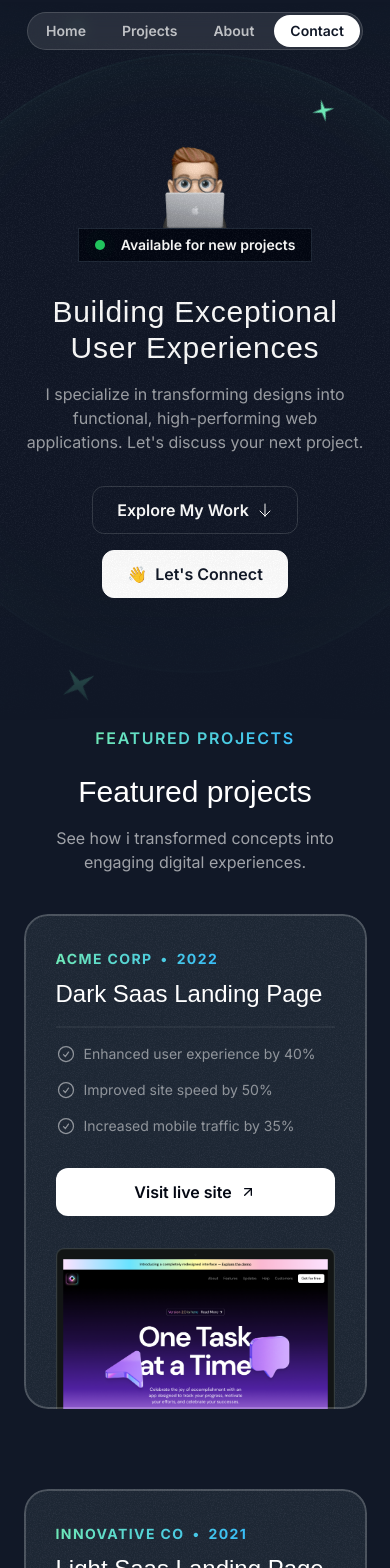
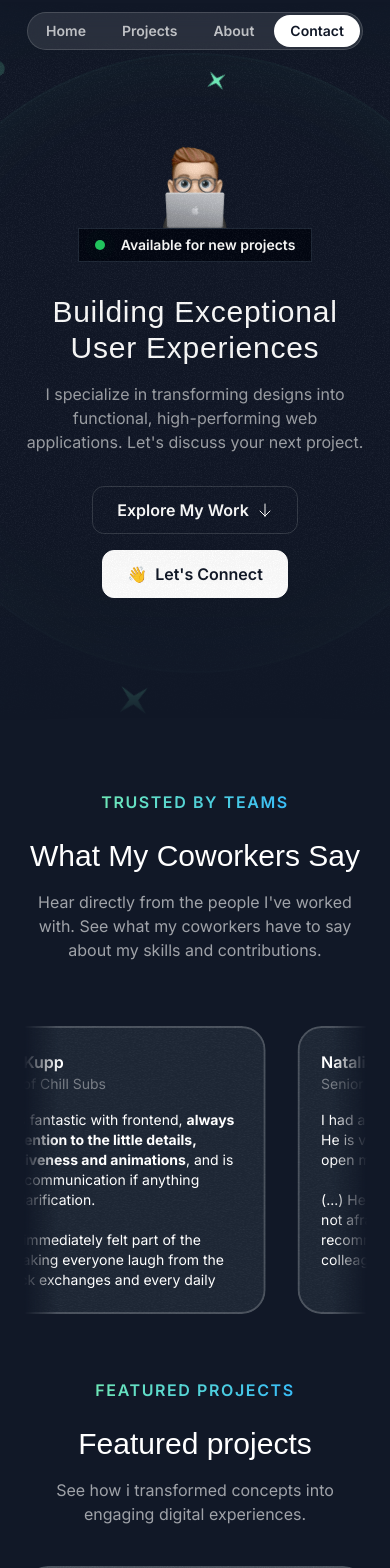
Before and after one commit to marsobpro/portfolio, a Next.js app: page / in a window 390 px wide. Shown: the top 1568 px of the page. Built offline with nearby package versions, Linux system fonts and the light colour scheme; a web font is replaced by a local one.

Commit message:
Added referral content

```diff
--- a/src/app/page.tsx
+++ b/src/app/page.tsx
@@ -12,12 +12,21 @@ export default function Home() {
     <div>
       <Header />
       <HeroSection />
+      <Referrals />
+
+      <ProjectsSection />
+      <TapeSection />
+      <AboutSection />
+      <ContactSection />
+      <Footer />
+      {/* <Header />
+      <HeroSection />
       <ProjectsSection />
       <TapeSection />
       <Referrals />
       <AboutSection />
       <ContactSection />
-      <Footer />
+      <Footer /> */}
     </div>
   );
 }
--- a/src/components/Referrals/ReferralCardContent.tsx
+++ b/src/components/Referrals/ReferralCardContent.tsx
@@ -7,15 +7,17 @@ const ReferralCardContent = ({ referral }: { referral: Referral }) => {
   return (
     <>
       <div className="flex gap-4 items-center">
-        <div className="size-14 flex-shrink-0 bg-gray-700 inline-flex items-center rounded-full justify-center">
+        {/* <div className="size-14 flex-shrink-0 bg-gray-700 inline-flex items-center rounded-full justify-center">
           <Image className="max-h-full" src={avatar} alt={name} />
-        </div>
+        </div> */}
         <div className="">
           <div className="font-semibold">{name}</div>
           <div className="text-sm text-white/40">{position}</div>
         </div>
       </div>
-      <p className="mt-4 md:mt-6 text-sm md:text-base">{text}</p>
+      <p className="mt-4 md:mt-6 text-sm md:text-base max-h-[180px] overflow-y-scroll">
+        <p dangerouslySetInnerHTML={{ __html: text }} />
+      </p>
     </>
   );
 };
--- a/src/sections/Referrals.tsx
+++ b/src/sections/Referrals.tsx
@@ -10,7 +10,7 @@ export const Referrals = () => {
       <>
         {referrals.map(referral => (
           <Card
-            className="max-w-xs md:p-8 md:max-w-md p-6 hover:-rotate-3 transition duration-300"
+            className="max-w-xs max-h-[400px] md:p-8 md:max-w-md p-6 hover:-rotate-3 transition duration-300"
             key={referral.name}
           >
             <ReferralCardContent referral={referral} />
@@ -25,10 +25,10 @@ export const Referrals = () => {
     <section className="py-16 lg:py-24" id="referrals">
       <div className="container ">
         <SectionHeader
-          title={"What Clients Say about Me"}
-          eyebrow={"Happy Clients"}
+          title={"What My Coworkers Say"}
+          eyebrow={"Trusted by Teams"}
           description={
-            "Don't just take my word for it. See what my clients have to say about my work."
+            "Hear directly from the people I've worked with. See what my coworkers have to say about my skills and contributions."
           }
         />
         <div className="mt-12 lg:mt-20 flex overflow-x-clip [mask-image:linear-gradient(to_right,transparent,black_10%,black_90%,transparent)] py-4 -my-4">
--- a/src/utils/constants.ts
+++ b/src/utils/constants.ts
@@ -21,7 +21,6 @@ import ChromeIcon from "@/assets/icons/chrome.svg";
 import GithubIcon from "@/assets/icons/github.svg";
 
 //Header
-
 export interface NavItem {
   title: string;
   href: string;
@@ -42,13 +41,18 @@ export const navItems: NavItem[] = [
 ];
 
 // Hero
+const icons = {
+  circle: "circle",
+  sparkle: SparkleIcon,
+  star: StarIcon,
+};
 
 export const orbitConfig = [
   {
     size: 430,
     rotation: -14,
-    orbitDuration: "28s",
-    icon: SparkleIcon,
+    orbitDuration: "38s",
+    icon: icons.sparkle,
     iconSize: 8,
     shouldOrbit: true,
     shouldSpin: true,
@@ -57,8 +61,8 @@ export const orbitConfig = [
   {
     size: 440,
     rotation: 79,
-    orbitDuration: "32s",
-    icon: SparkleIcon,
+    orbitDuration: "42s",
+    icon: icons.sparkle,
     iconSize: 5,
     shouldOrbit: true,
     shouldSpin: true,
@@ -67,7 +71,7 @@ export const orbitConfig = [
   {
     size: 520,
     rotation: -41,
-    orbitDuration: "36s",
+    orbitDuration: "46s",
     icon: "circle",
     iconSize: 4,
     shouldOrbit: true,
@@ -75,8 +79,8 @@ export const orbitConfig = [
   {
     size: 530,
     rotation: 178,
-    orbitDuration: "36s",
-    icon: SparkleIcon,
+    orbitDuration: "42s",
+    icon: icons.sparkle,
     iconSize: 10,
     shouldOrbit: true,
     shouldSpin: true,
@@ -85,7 +89,7 @@ export const orbitConfig = [
   {
     size: 550,
     rotation: 20,
-    orbitDuration: "38s",
+    orbitDuration: "48s",
     icon: StarIcon,
     iconSize: 12,
     shouldOrbit: true,
@@ -95,7 +99,7 @@ export const orbitConfig = [
   {
     size: 590,
     rotation: 98,
-    orbitDuration: "40s",
+    orbitDuration: "50s",
     icon: StarIcon,
     iconSize: 8,
     shouldOrbit: true,
@@ -105,7 +109,7 @@ export const orbitConfig = [
   {
     size: 650,
     rotation: -5,
-    orbitDuration: "42s",
+    orbitDuration: "52s",
     icon: "circle",
     iconSize: 2,
     shouldOrbit: true,
@@ -113,8 +117,8 @@ export const orbitConfig = [
   {
     size: 710,
     rotation: 144,
-    orbitDuration: "44s",
-    icon: SparkleIcon,
+    orbitDuration: "54s",
+    icon: icons.sparkle,
     iconSize: 20,
     shouldOrbit: true,
     spinDuration: "6s",
@@ -122,7 +126,7 @@ export const orbitConfig = [
   {
     size: 720,
     rotation: 85,
-    orbitDuration: "46s",
+    orbitDuration: "56s",
     icon: "circle",
     iconSize: 4,
     shouldOrbit: true,
@@ -131,7 +135,7 @@ export const orbitConfig = [
   {
     size: 800,
     rotation: -72,
-    orbitDuration: "48s",
+    orbitDuration: "58s",
     icon: StarIcon,
     iconSize: 8,
     shouldOrbit: true,
@@ -141,7 +145,7 @@ export const orbitConfig = [
   {
     size: 800,
     rotation: 85,
-    orbitDuration: "22s",
+    orbitDuration: "32s",
     icon: "circle",
     iconSize: 4,
     shouldOrbit: true,
@@ -229,34 +233,22 @@ export interface Referral {
 
 export const referrals: Referral[] = [
   {
-    name: "Alex Turner",
-    position: "Marketing Manager @ TechStartups",
-    text: "Alex was instrumental in transforming our website into a powerful marketing tool. His attention to detail and ability to understand our brand is exceptional. We're thrilled with the results!",
+    name: "Karina Kupp",
+    position: "Creator of Chill Subs",
+    text: `(...)  He's fantastic with frontend, <strong>always pays attention to the little details, responsiveness and animations</strong>, and is great at communication if anything needs clarification. </br></br> He also immediately felt part of the team, making everyone laugh from the first Slack exchanges and every daily meeting :) <br/></br> Working at a startup is an intense experience with plans and processes changing all the time, and I really appreciate Marcin being there for the ride and adapting and growing with us <3`,
     avatar: memojiAvatar1,
   },
   {
-    name: "Olivia Green",
-    position: "Head of Design @ GreenLeaf",
-    text: "Working with Alex was a pleasure. His expertise in frontend development brought our designs to life in a way we never imagined. The website has exceeded our expectations.",
+    name: "Natalia Filip",
+    position: "Senior Recruiter",
+    text: "I had a real pleasure to work with Marcin. He is very proactive, communicative and open minded person. :)<br/><br/> (...) He has very creative approach, he's not afraid to take initiative. I definitely recommend Marcin, he is great colleague! :)",
     avatar: memojiAvatar2,
   },
   {
-    name: "Daniel White",
-    position: "CEO @ InnovateCo",
-    text: "Alex's ability to create seamless user experiences is unmatched. Our website has seen a significant increase in conversions since launching the new design. We couldn't be happier.",
+    name: "Diana Getka",
+    position: "International Business Graduate",
+    text: "I had a pleasure to work with Marcin for couple of months. He is always eager to learn new things, very open-minded, focused on development. <br/>He always thinks what would be <strong>the best for the whole team.</strong> Moreover, he’s is a great English speaker. I strongly recommend to work with Marcin! :)",
     avatar: memojiAvatar3,
-  },
-  {
-    name: "Emily Carter",
-    position: "Product Manager @ GlobalTech",
-    text: "Alex is a true frontend wizard. He took our complex product and transformed it into an intuitive and engaging user interface. We're already seeing positive feedback from our customers.",
-    avatar: memojiAvatar4,
-  },
-  {
-    name: "Michael Brown",
-    position: "Director of IT @ MegaCorp",
-    text: "Alex's work on our website has been nothing short of exceptional. He's a talented developer who is also a great communicator. We highly recommend him.",
-    avatar: memojiAvatar5,
   },
 ];
 
@@ -307,12 +299,18 @@ export const hobbies: Hobby[] = [
 
 // Footer
 
+const personalURLs = {
+  linkedin: "https://www.linkedin.com/in/marcin-sobieraj/",
+  github: "https://github.com/marsobpro",
+  email: "mailto:marsobpro@gmail.com",
+};
+
 export const footerLinks: NavItem[] = [
   {
     title: "Linkedin",
-    href: "https://www.linkedin.com/in/marcin-sobieraj/",
+    href: personalURLs.linkedin,
     isExternal: true,
   },
-  { title: "Email", href: "mailto:marsobpro@gmail.com" },
-  { title: "Github", href: "https://github.com/marsobpro", isExternal: true },
+  { title: "Email", href: personalURLs.email },
+  { title: "Github", href: personalURLs.github, isExternal: true },
 ];
```
